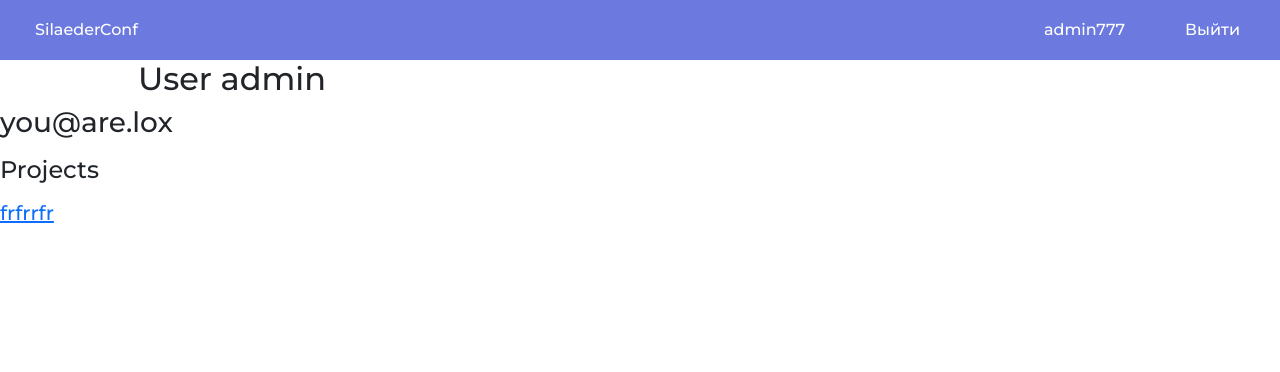
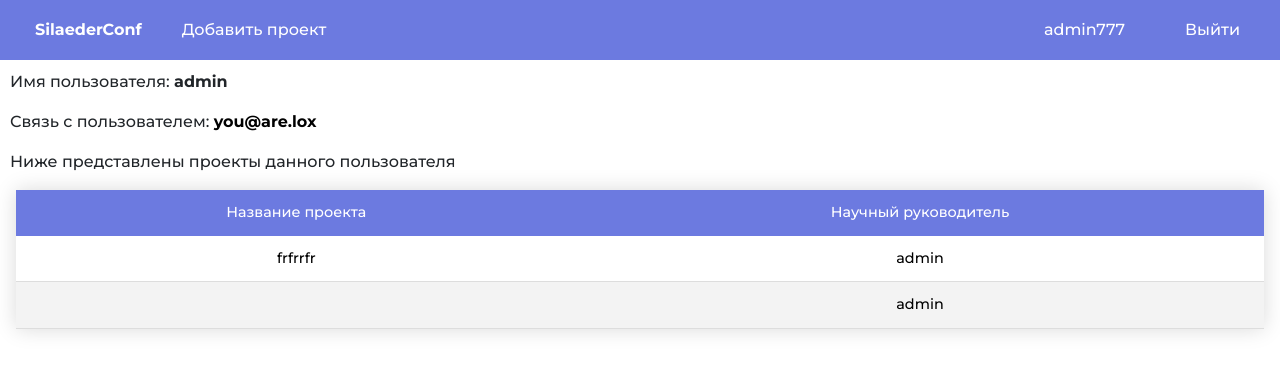
Before and after one commit to Minuta18/Website2, a Django app: page /user/admin/ in a window 1280 px wide. Shown: the top 372 px of the page. Run offline with Django 3.2, Linux system fonts and the light colour scheme; a user stored in the database is signed in; data comes from the database, SQL or seed files in the repository; both versions use the stored data as it was after the commit.

Commit message:
Added design to User's view

```diff
--- a/silsite/static/css/base.css
+++ b/silsite/static/css/base.css
@@ -1,25 +1,27 @@
-@import url('https://fonts.googleapis.com/css2?family=Montserrat:wght@500&display=swap');
+@import url('https://fonts.googleapis.com/css2?family=Montserrat:wght@500;700&display=swap');
 
 body {
     font-family: 'Montserrat', sans-serif;
-    margin: 0;
 }
 
 .header {
     background-color: #6C7AE0;
     height: 60px;
+    margin: 0;
 }
 
 .header a {
     color: #FFF;
+    line-height: 60px;
     outline: none;
     text-decoration: none;
-    line-height: 60px;
 }
 
 .logo {
     float: left;
+    font-weight: 700;
     margin-left: 35px;
+    margin-right: 40px;
 }
 
 .button {
--- /dev/null
+++ b/silsite/static/css/project_table.css
@@ -0,0 +1,35 @@
+.project-table {
+    border-spacing: 0;
+    box-shadow: 0 0 20px rgba(0, 0, 0, 0.15);
+    font-size: 0.9em;
+    margin: auto;
+    min-width: 400px;
+    margin-top: 10px;
+    width: 99%;
+}
+
+.project-table a {
+    color: black;
+    outline: none;
+    text-decoration: none;
+}
+
+.project-table thead tr {
+    background-color: #6C7AE0;
+    color: #fff;
+    text-align: left;
+}
+
+.project-table th,
+.project-table td {
+    padding: 12px 15px;
+    text-align: center;
+}
+
+.project-table tbody tr {
+    border-bottom: 1px solid #dddddd;
+}
+
+.project-table tbody tr:nth-of-type(even) {
+    background-color: #f3f3f3;
+}
--- /dev/null
+++ b/silsite/static/css/user_view.css
@@ -0,0 +1,13 @@
+.content {
+    margin: 10px;
+}
+
+.content span {
+    font-weight: 700;
+}
+
+.content a {
+    color: black;
+    outline: none;
+    text-decoration: none;
+}
--- a/silsite/views.py
+++ b/silsite/views.py
@@ -15,13 +15,15 @@
 from django.contrib.auth.models import User
 from django.conf import settings
 
+
 @login_required(redirect_field_name='')
 def main_page(request):
   return render(request, 'silsite/main_page.html', {'projects': Project.objects.all(), 'user': request.user})
 
+
 def login(request):
   '''Страница входа'''
-  text = 'Sorry, but you have to login before using site.'
+  error = ''
   form = LoginForm(data=(request.POST or None))
   if request.method == 'POST':
     if form.is_valid():
@@ -33,15 +35,13 @@
           auth.login(request, user)
           return redirect('main_page')
         else:
-          form = LoginForm()
-          text = 'Sorry, but your account is inactive.'
+          error = 'Данный пользователь неактивен'
       else:
-        form = LoginForm()
-        text = 'Invalid username or password.'
+        error = 'Неверный логин или пароль'
     else:
-      form = LoginForm()
-      text = 'Invalid username or password.'
-  return render(request, 'silsite/login.html', {'form': form, 'text': text})
+      error = 'Неверный логин или пароль'
+  return render(request, 'silsite/login.html', {'form': form, 'error': error})
+
 
 @login_required(redirect_field_name='')
 def new_project(request):
@@ -49,31 +49,11 @@
   prj.save()
   return render(request, 'silsite/new_project.html', {'project': prj})
 
-  # '''Новый проект'''
-  # text_ = 'New project'
-  # form = ProjectForm(request.POST or None)
-  # if request.method == 'POST':
-  #   if form.is_valid():
-  #     prj = Project()
-  #     prj.name = form.cleaned_data['name']
-  #     if request.FILES.get('short_text') != None and request.FILES.get('text') != None and request.FILES.get('presentation') != None:
-  #       prj.short_text = request.FILES['short_text']
-  #       prj.text = request.FILES['text']
-  #       prj.presentation = request.FILES['presentation']
-  #     else:
-  #       form = ProjectForm(instance=prj)
-  #       text_ = 'Please, upload files'
-  #       return render(request, 'silsite/new_project.html', {'form': form, 'text_': text_})
-  #     prj.teacher = request.user
-  #     prj.save()
-  #     return redirect('projects')
-  #   else:
-  #     form = ProjectForm()
-  # return render(request, 'silsite/new_project.html', {'form': form, 'text_': text_})
 
 def projects_view(request):
     projects = Project.objects.filter(teacher=request.user)
     return render(request, 'silsite/projects.html', {'projects': projects})
+
 
 def project_view(request, id):
   '''Просмотр проекта'''
@@ -97,6 +77,7 @@
     'videos': Video.objects.filter(project=project),
   })
 
+
 @login_required(redirect_field_name='')
 def logout(request):
   '''Выход'''
@@ -109,8 +90,10 @@
   else:
     return render(request, 'silsite/logout.html', {'username': request.user.username})
 
+
 def error_404(request):
   return render(request, 'silsite/error_404')
+
 
 def edit_project(request, id):
   text_ = 'Edit project'
@@ -137,6 +120,7 @@
     form = ProjectForm(instance=prj)
   return render(request, 'silsite/edit_project.html', {'form': form, 'text_': text_, 'short_text': prj.short_text.name})
 
+
 def delete_project(request, id):
   if (request.method == 'POST'):
     if request.POST.get('Yes') != None:
@@ -147,6 +131,7 @@
     return redirect('projects')
   else:
     return render(request, 'silsite/delete.html', {})
+
 
 def add_video(request, id):
   form = VideoForm(data=(request.POST or None))
@@ -161,6 +146,7 @@
       form = VideoForm()
   return render(request, 'silsite/add_video.html', {'form': form})
 
+
 def user_view(request, name):
   projects = Project.objects.filter(teacher__in=User.objects.filter(username=name))
   return render(request, 'silsite/user_view.html', {
--- a/templates/silsite/base.html
+++ b/templates/silsite/base.html
@@ -12,8 +12,9 @@
     </head>
     <body>
         <div class="header">
-            <a href="/" class="logo">SilaederConf</p>
+            <a href="/" class="logo">SilaederConf</a>
             {% if user.is_authenticated %}
+            <a href = "{% url 'new_project' %}">Добавить проект</a>
             <a href="/logout" class="button">Выйти</a>
             {% endif %}
             <a href="user/{{ user.username }}" class="button">{{ user.username }}</a>
--- a/templates/silsite/login.html
+++ b/templates/silsite/login.html
@@ -13,6 +13,9 @@
             {{ form.username }}<br>
             <label for="id_passowrd" class="form-label">Пароль</label><br>
             {{ form.password }}<br>
+            {% if error %}
+            <p style="color: red;">{{ error }}</p>
+            {% endif %}
             <button type='submit' name='login' id='my_buttons' class="btn btn-primary">Войти</button>
         </form>
     </div>
--- /dev/null
+++ b/templates/silsite/project_table.html
@@ -0,0 +1,16 @@
+<table class="project-table">
+    <thead>
+        <tr class="project-table-header">
+            <td>Название проекта</td>
+            <td>Научный руководитель</td>
+        </tr>
+    </thead>
+    <tbody>
+        {% for project in projects %}
+        <tr>
+            <td><a href="/projects/project/{{ project.id }}/">{{ project.name }}</a></td>
+            <td><a href="/user/{{ project.teacher}}/">{{ project.teacher.username }}</a></td>
+        </tr>
+        {% endfor %}
+    </tbody>
+</table>
--- a/templates/silsite/project_view.html
+++ b/templates/silsite/project_view.html
@@ -3,7 +3,7 @@
 {% block content %}
     <h1>{{ project.name }}</h1>
     {% if  project.teacher.username == username %}
-        <a href = "edit"><button id = 'my_buttons' value = 'Edit'>Edit</button></a>
+        <a href = "edit"><button id = 'my_buttons' value = 'Edit' class = 'btn btn-primary'><i class="bi bi-pen"></i>Edit</button></a>
         <a href = "delete"><button id = 'my_buttons' value = 'Delete'>Delete</button></a>
         <a href="add"><button id = 'my_buttons'>Add video</button></a>
     {% endif %}
--- a/templates/silsite/user_view.html
+++ b/templates/silsite/user_view.html
@@ -1,14 +1,19 @@
 {% extends 'silsite/base.html' %}
+{% load static %}
+{% block css %}
+<link rel="stylesheet" type="text/css" href="{% static 'css/project_table.css' %}">
+<link rel="stylesheet" type="text/css" href="{% static 'css/user_view.css' %}">
+{% endblock %}
 
 {% block content %}
-    <h2> User {{ User.username }} </h2>
-    <h3> {{ User.email }} </h3>
-    <p><h4> Projects </h4></p>
-    {% if projects %}
-        {% for project in projects %}
-            <h5><a href="/projects/project/{{ project.id }}">{{ project.name }}</a></h5>
-        {% endfor %}
-    {% else %}
-        <p> No projects </p>
-    {% endif %}
+    <div class="content">
+        <p>Имя пользователя: <span>{{ User.username }}</span></p>
+        <p>Связь с пользователем: <span><a href="mailto:{{ User.email }}">{{ User.email }}</a></span></p>
+        <p>Ниже представлены проекты данного пользователя</p>
+        {% if projects %}
+            {% include "silsite\project_table.html" %}
+        {% else %}
+            <p>Проектов нет :(</p>
+        {% endif %}
+    </div>
 {% endblock %}
```
Also changed, not shown: templates/silsite/main_page.html (+7 -23 lines), db.sqlite3.
